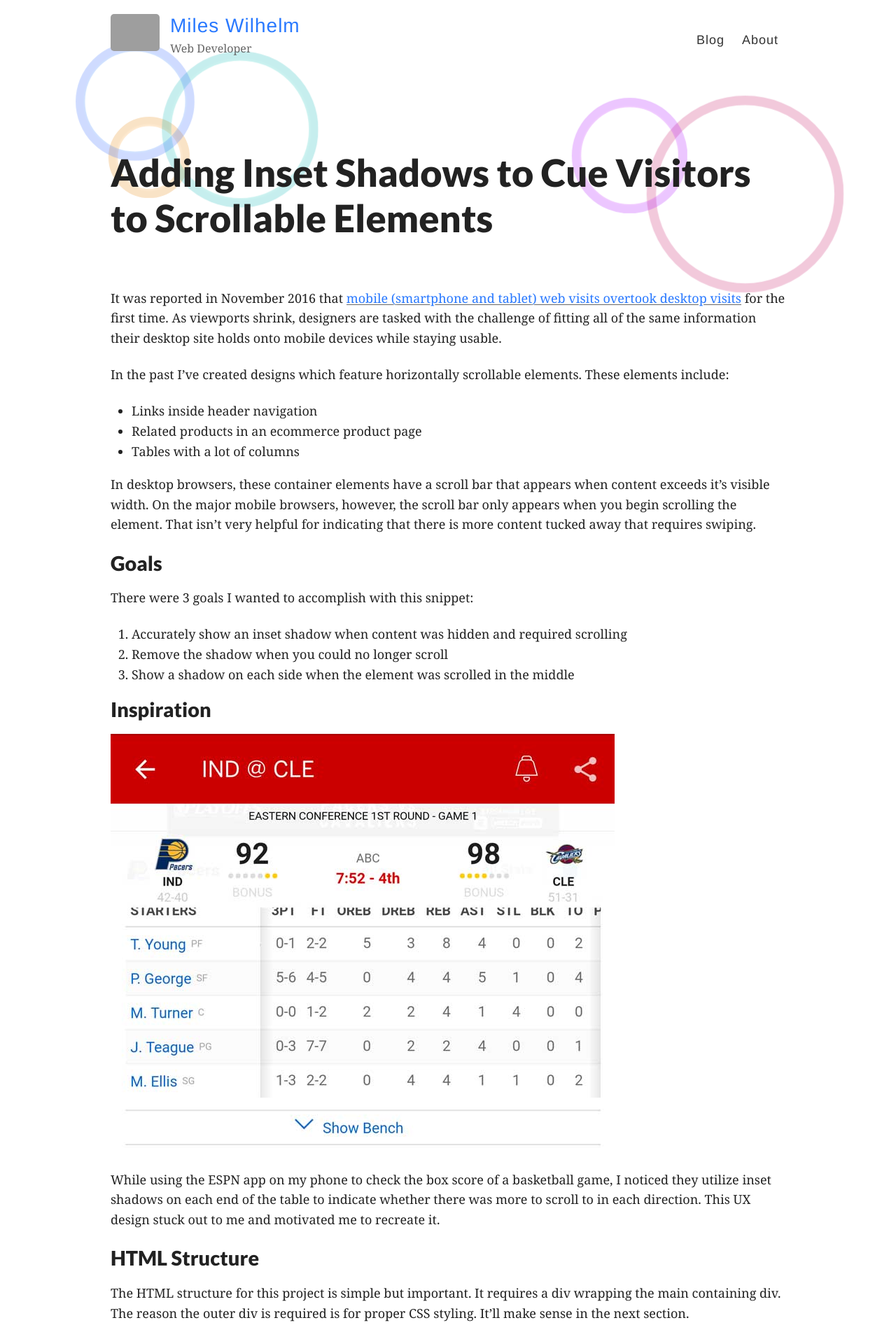
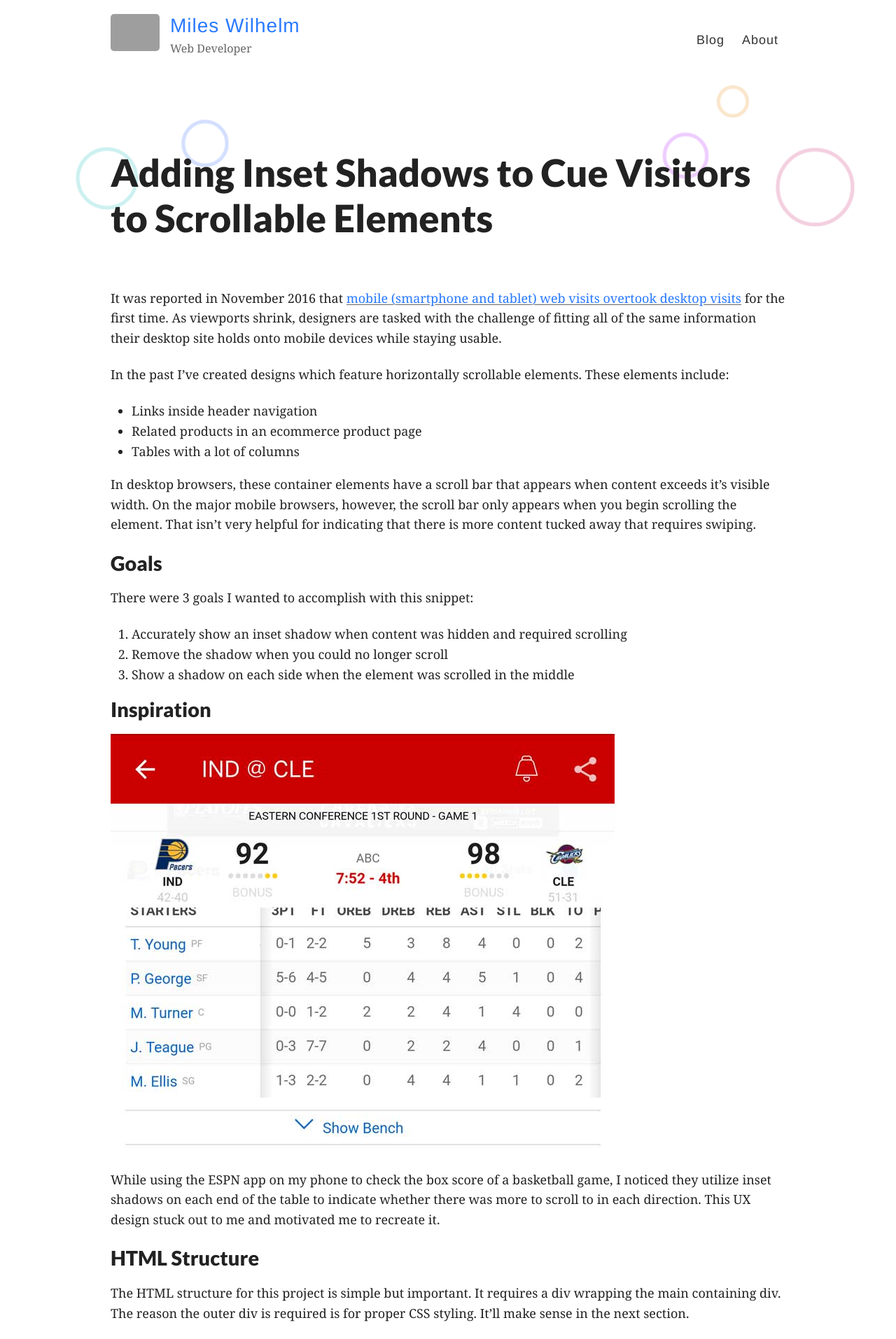
Before and after one commit to mileswilhelm/mileswilhelm.github.io, a Jekyll site: the page built from _posts/2017-4-15-Adding-Inset-Shadows-to-Cue-Visitors-to-Scrollable-Elements.md, in a window 1280 px wide. Shown: the top 1914 px of the page at 70% size. Built offline with Jekyll 4.4.1, drawn with Linux system fonts in a browser that asks for light colours; grey boxes are pictures that could not be loaded.

Commit message:
updated animation styles

```diff
--- a/_sass/_animations.scss
+++ b/_sass/_animations.scss
@@ -16,18 +16,18 @@
 }
 
 @keyframes grow {
-    0%, 100% { transform: scale(0,0); }
-    50%   { transform: scale(1,1); }
+    0%, 100% { transform: scale(1,1); }
+    50%   { transform: scale(0,0); }
 }
 
 /* Firefox */
 @-moz-keyframes grow {
-  0%, 100% { transform: scale(0,0); }
-  50%   { transform: scale(1,1); }
+  0%, 100% { transform: scale(1,1); }
+  50%   { transform: scale(0,0); }
 }
 
 /* Safari and Chrome */
 @-webkit-keyframes grow {
-  0%, 100% { transform: scale(0,0); }
-  50%   { transform: scale(1,1); }
+  0%, 100% { transform: scale(1,1); }
+  50%   { transform: scale(0,0); }
 }
--- a/style.scss
+++ b/style.scss
@@ -26,6 +26,7 @@ body {
   font-weight: 400;
   line-height: 1.6;
   color: $darkerGray;
+  overflow-x: hidden;
 }
 
 .container {
@@ -313,13 +314,6 @@ footer {
   padding-top: 50px;
 }
 
-.bg-c1 {
-	background-image: url('../images/circle-orange.svg');
-	height: 130px;
-	width: 130px;
-	left: -10px;
-}
-
 article.post {
 	position: relative;
 }
@@ -329,38 +323,47 @@ article.post {
 	position: absolute;
 	z-index: -1;
 	opacity: 0.3;
-	animation: fadein 5s, grow 15s;
+	animation: fadein 7.5s, grow 7.5s;
+  animation-iteration-count: 3
+}
+
+.bg-c1 {
+	background-image: url('../images/circle-orange.svg');
+	height: 130px;
+	width: 130px;
+	right: 10px;
+  top: -80px;
 }
 
 .bg-c2 {
 	background-image: url(../images/circle-teal.svg);
 	height: 250px;
 	width: 250px;
-	top: -100px;
-	left: 60px;
+	top: -30px;
+	left: -130px;
 }
 
 .bg-c3 {
 	background-image: url(../images/circle-blue.svg);
 	height: 190px;
 	width: 190px;
-	left: -60px;
-	top: -110px;
+	left: 40px;
+	top: -50px;
 }
 
 .bg-c4 {
 	background-image: url(../images/circle-fuchsia.svg);
 	height: 315px;
 	width: 315px;
-	right: -100px;
-	top: -40px;
+	right: -200px;
+	top: -50px;
 }
 
 .bg-c5 {
 	background-image: url(../images/circle-purple.svg);
 	height: 185px;
 	width: 185px;
-	right: 130px;
+	right: 50px;
 	top: -30px;
 }
 
```
